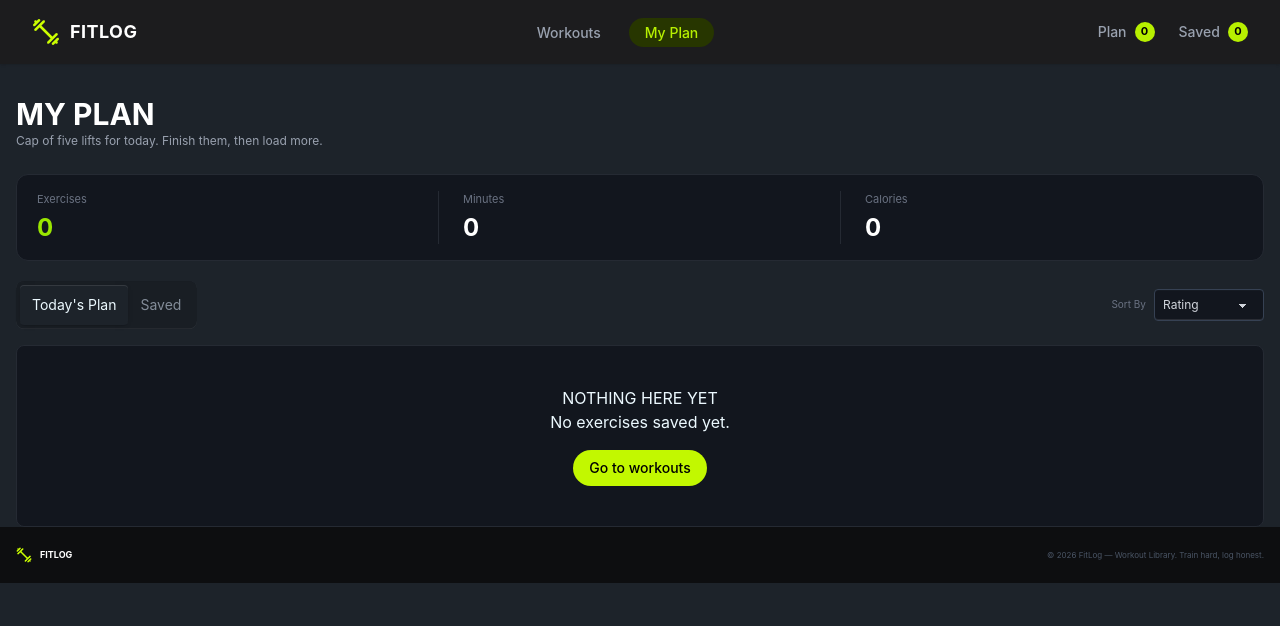
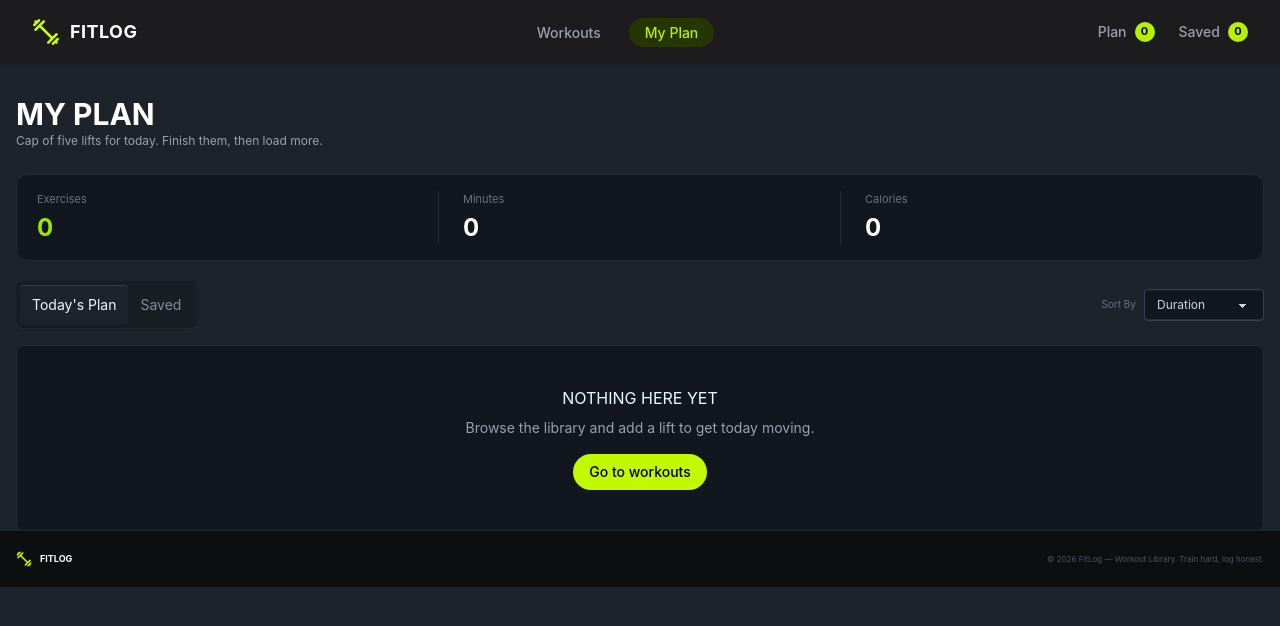
Before and after one commit to abirhosen30/Dev-fit-node-js-assignment, a Next.js app: page /my-page in a window 1280 px wide. Shown: the top 626 px of the page. Built offline with nearby package versions, Linux system fonts and the light colour scheme.

Commit message:
added loading page and not-found page

```diff
--- /dev/null
+++ b/src/app/loading.tsx
@@ -0,0 +1,17 @@
+import React from "react";
+
+const HomeLoading = () => {
+  return (
+    <div className="flex min-h-[400px] items-center justify-center">
+      <div className="text-center">
+        <span className="loading loading-spinner loading-lg text-[#C2F800]" />
+
+        <p className="mt-4 text-sm text-gray-400">
+          Loading workouts…
+        </p>
+      </div>
+    </div>
+  );
+};
+
+export default HomeLoading;
--- a/src/app/my-page/page.tsx
+++ b/src/app/my-page/page.tsx
@@ -17,12 +17,12 @@ const Page = () => {
   const { todayPlan, savePlan, removeFromTodayPlan, removeFromSavePlan } =
     context;
 
-  // ১. একটি state রাখুন কোন ট্যাব সিলেক্টেড আছে ট্র্যাক করার জন্য
   const [activeTab, setActiveTab] = useState<"today" | "saved">("today");
 
-  const [sortBy, setSortBy] = useState<"rating" | "duration" | "calories">(
-    "rating",
-  );
+  // Default sort changed to duration
+  const [sortBy, setSortBy] = useState<
+    "rating" | "duration" | "calories"
+  >("duration");
 
   // Sort exercises
   const sortExercises = (exercises: IExercise[]) => {
@@ -42,10 +42,10 @@ const Page = () => {
   const sortedTodayPlan = sortExercises(todayPlan || []);
   const sortedSavePlan = sortExercises(savePlan || []);
 
-  // ২. সিলেক্টেড ট্যাবের ওপর ভিত্তি করে প্ল্যান নির্ধারণ করুন
+  // Selected tab plan
   const currentPlan = activeTab === "today" ? todayPlan || [] : savePlan || [];
 
-  // ৩. সিলেক্টেড প্ল্যানের জন্য স্ট্যাটিসটিক্স হিসেব করুন
+  // Statistics
   const totalMinutes = currentPlan.reduce(
     (total, exercise) => total + Number(exercise.duration || 0),
     0,
@@ -65,12 +65,13 @@ const Page = () => {
         Cap of five lifts for today. Finish them, then load more.
       </p>
 
-      {/* STATS (এখন স্বয়ংক্রিয়ভাবে একটিভ ট্যাবের ডাটা দেখাবে) */}
+      {/* STATS */}
       <div className="mt-6 rounded-xl border border-[#252a33] bg-[#12161e] px-5 py-4">
         <div className="grid grid-cols-3 divide-x divide-[#252a33]">
           {/* Exercises */}
           <div className="px-4 first:pl-0">
             <p className="text-[11px] text-gray-500">Exercises</p>
+
             <p className="mt-1 text-2xl font-bold text-lime-400">
               {currentPlan.length}
             </p>
@@ -79,12 +80,16 @@ const Page = () => {
           {/* Minutes */}
           <div className="px-6">
             <p className="text-[11px] text-gray-500">Minutes</p>
-            <p className="mt-1 text-2xl font-bold text-white">{totalMinutes}</p>
+
+            <p className="mt-1 text-2xl font-bold text-white">
+              {totalMinutes}
+            </p>
           </div>
 
           {/* Calories */}
           <div className="px-6 last:pr-0">
             <p className="text-[11px] text-gray-500">Calories</p>
+
             <p className="mt-1 text-2xl font-bold text-white">
               {totalCalories}
             </p>
@@ -92,6 +97,7 @@ const Page = () => {
         </div>
       </div>
 
+      {/* TABS + SORT */}
       <div className="mt-5 flex flex-col gap-3 sm:flex-row sm:items-center sm:justify-between">
         <div className="tabs tabs-box">
           {/* TODAY'S PLAN TAB */}
@@ -115,20 +121,25 @@ const Page = () => {
           />
         </div>
 
+        {/* SORT */}
         <div className="flex items-center gap-2 whitespace-nowrap">
           <span className="text-[10px] text-gray-500">Sort By</span>
 
+          <div className="relative">
             <select
               value={sortBy}
               onChange={(e) =>
-              setSortBy(e.target.value as "rating" | "duration" | "calories")
+                setSortBy(
+                  e.target.value as "rating" | "duration" | "calories",
+                )
               }
-            className="select select-sm min-w-[110px] border-gray-700 bg-[#12161e] px-2 py-1 text-xs text-gray-300 outline-none"
+              className="select select-sm min-w-[120px] appearance-none border-gray-700 bg-[#12161e] px-3 pr-8 text-xs text-gray-300 outline-none"
             >
+              <option value="duration">Duration</option>
               <option value="rating">Rating</option>
-            <option value="duration">Duration</option>
               <option value="calories">Calories</option>
             </select>
+          </div>
         </div>
       </div>
 
@@ -148,11 +159,16 @@ const Page = () => {
           ) : (
             <div className="flex flex-col items-center justify-center rounded-lg border border-[#252a33] bg-[#12161e] py-10 text-center">
               <h2>NOTHING HERE YET</h2>
-              <p>No exercises saved yet.</p>
-              <Link href="/">
-                <button className="rounded-[60px] bg-[#C2F800] mt-4 text-black hover:bg-[#a8d800] px-4 py-2 text-sm font-medium transition">
+
+              <p className="mt-2 text-sm text-gray-400">
+                Browse the library and add a lift to get today moving.
+              </p>
+
+              <Link
+                href="/#Exercises"
+                className="mt-4 rounded-[60px] bg-[#C2F800] px-4 py-2 text-sm font-medium text-black transition hover:bg-[#a8d800]"
+              >
                 Go to workouts
-                </button>
               </Link>
             </div>
           )
@@ -169,11 +185,16 @@ const Page = () => {
         ) : (
           <div className="flex flex-col items-center justify-center rounded-lg border border-[#252a33] bg-[#12161e] py-10 text-center">
             <h2>NOTHING HERE YET</h2>
-            <p>No exercises saved yet.</p>
-            <Link href="/">
-              <button className="rounded-[60px] bg-[#C2F800] mt-4 text-black hover:bg-[#a8d800] px-4 py-2 text-sm font-medium transition">
+
+            <p className="mt-2 text-sm text-gray-400">
+              Browse the library and add a lift to get today moving.
+            </p>
+
+            <Link
+              href="/#Exercises"
+              className="mt-4 rounded-[60px] bg-[#C2F800] px-4 py-2 text-sm font-medium text-black transition hover:bg-[#a8d800]"
+            >
               Go to workouts
-              </button>
             </Link>
           </div>
         )}
@@ -182,13 +203,4 @@ const Page = () => {
   );
 };
 
-/* EMPTY STATE */
-const EmptyState = ({ message }: { message: string }) => {
-  return (
-    <div className="flex min-h-[180px] items-center justify-center">
-      <p className="text-sm text-gray-500">{message}</p>
-    </div>
-  );
-};
-
 export default Page;
--- /dev/null
+++ b/src/app/not-found.tsx
@@ -0,0 +1,37 @@
+import Link from 'next/link';
+import React from 'react';
+
+const NotFoundPage = () => {
+  return (
+    <div className="min-h-screen flex items-center justify-center bg-base-200 px-4">
+      <div className="text-center">
+
+        {/* 404 */}
+        <h1 className="text-8xl md:text-9xl font-extrabold text-primary">
+          404
+        </h1>
+
+        {/* Title */}
+        <h2 className="mt-4 text-3xl md:text-4xl font-bold">
+          NOTHING HERE YET
+        </h2>
+
+        {/* Description */}
+        <p className="mt-4 max-w-md mx-auto text-base-content/70">
+          Sorry, the page you're looking for doesn't exist or may have
+          been moved.
+        </p>
+
+        <Link
+          href="/"
+          className="btn btn-primary mt-8 px-8"
+        >
+          ← Back to Home
+        </Link>
+
+      </div>
+    </div>
+  );
+};
+
+export default NotFoundPage;
--- a/src/components/homepage/Banner.tsx
+++ b/src/components/homepage/Banner.tsx
@@ -1,14 +1,15 @@
 import Image from "next/image";
 import React from "react";
 import bannerImage from "@/assets/banner.png";
-import Link from "next/link";
 
 const Banner = () => {
   return (
     <section className="container mx-auto my-6 px-4 sm:my-8 sm:px-6 lg:px-0">
       <div className="flex flex-col items-center overflow-hidden rounded-lg border border-[#292c33] bg-[#15171D] px-5 py-6 text-center text-white sm:px-8 sm:py-8 md:flex-row md:items-center md:justify-between md:px-8 md:py-8 md:text-left lg:px-10 lg:py-6">
+
         {/* LEFT CONTENT */}
         <div className="flex w-full flex-col items-center md:w-[55%] md:items-start lg:w-[58%]">
+
           {/* Small Title */}
           <p className="mb-3 text-[8px] font-bold uppercase tracking-wider text-[#C2F800] sm:text-[9px]">
             WORKOUT LIBRARY
@@ -27,11 +28,12 @@ const Banner = () => {
           </p>
 
           {/* Button */}
-          <Link href="/" className="mt-6 md:mt-8">
-            <button className="mt-5 rounded-md bg-[#C2F800] px-4 py-2 text-[9px] font-bold uppercase text-black transition duration-300 hover:bg-[#a8d800] sm:px-5 sm:py-2.5">
-              BROWSE WORKOUTS
-            </button>
-          </Link>
+          <a
+            href="#Exercises"
+            className="mt-6 rounded-md bg-[#C2F800] px-4 py-2 text-[9px] font-bold uppercase text-black transition duration-300 hover:bg-[#a8d800] sm:px-5 sm:py-2.5 md:mt-8"
+          >
+            BROWSE WORKOUTS
+          </a>
         </div>
 
         {/* RIGHT IMAGE */}
@@ -40,7 +42,7 @@ const Banner = () => {
             src={bannerImage}
             alt="Person working out"
             priority
-            className="h-auto w-[180px] object-contain sm:w-[220px] md:w-[230px] lg:w-[280px] "
+            className="h-auto w-[180px] object-contain sm:w-[220px] md:w-[230px] lg:w-[280px]"
           />
         </div>
       </div>
--- a/src/components/homepage/Exercieses.tsx
+++ b/src/components/homepage/Exercieses.tsx
@@ -15,7 +15,7 @@ const Exercises = async () => {
   const exercisesData = await getExercises();
 
   return (
-    <section className="container mx-auto py-10 px-4">
+    <section id="Exercises" className="container mx-auto py-10 px-4">
       {/* Section Title */}
       <h2 className="text-3xl font-bold mb-4">THE LIBRARY</h2>
       <p className="text-gray-600 mb-8">Twelve lifts covering every major muscle group.</p>
```
Lines whose indentation alone changed are shown as unchanged.
